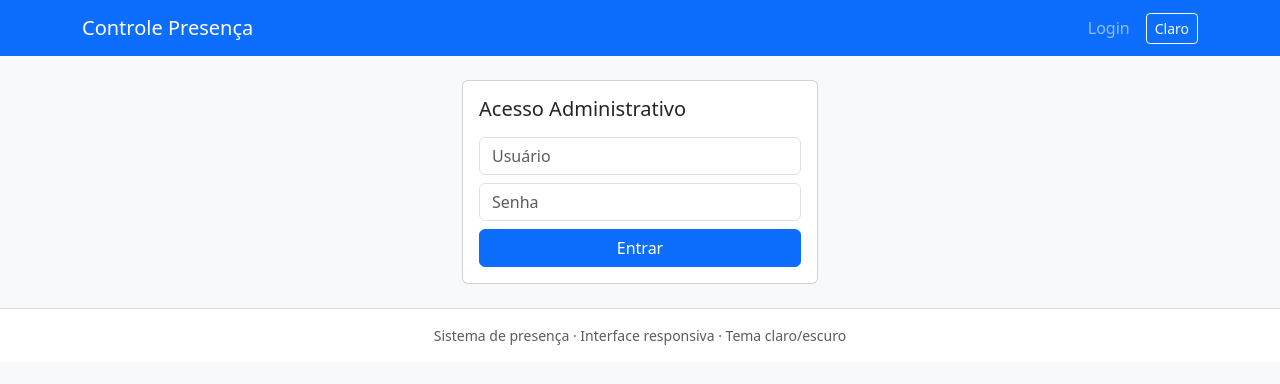
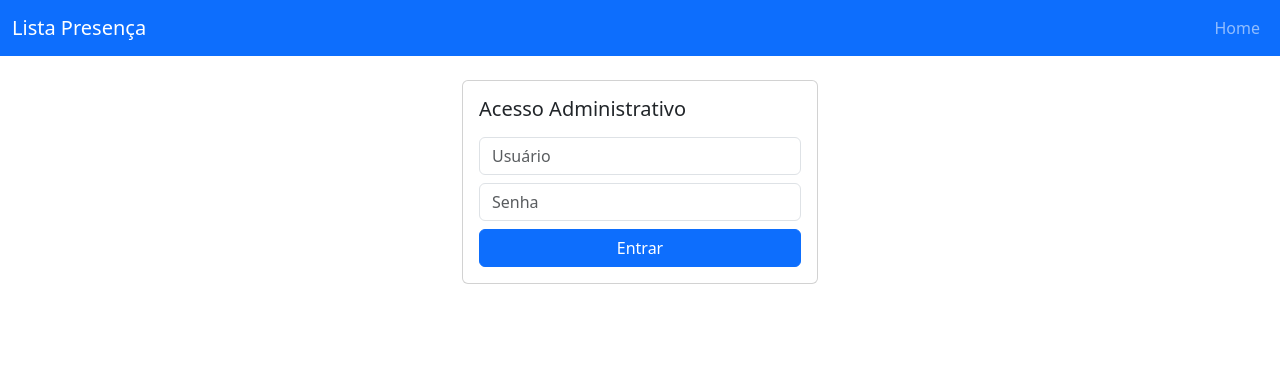
Before and after one commit to awerneck/lista_presenca, a Flask app: page /admin in a window 1280 px wide. Shown: the top 384 px of the page. Run offline with Flask 3, Linux system fonts and the light colour scheme.

Commit message:
Update base.html

```diff
--- a/templates/base.html
+++ b/templates/base.html
@@ -3,51 +3,27 @@
 <head>
   <meta charset="utf-8">
   <meta name="viewport" content="width=device-width,initial-scale=1">
-  <title>{% block title %}Presença{% endblock %}</title>
-
-  <!-- Bootstrap -->
+  <title>{% block title %}Lista Presença{% endblock %}</title>
   <link href="https://cdn.jsdelivr.net/npm/bootstrap@5.3.2/dist/css/bootstrap.min.css" rel="stylesheet">
-
-  <!-- App styles -->
-  <link rel="stylesheet" href="{{ url_for('static', filename='styles.css') }}">
-  <script defer src="{{ url_for('static', filename='theme-toggle.js') }}"></script>
-
-  <!-- Chart.js -->
   <script src="https://cdn.jsdelivr.net/npm/chart.js"></script>
+  <script src="https://cdn.jsdelivr.net/npm/qrcode"></script>
+  <link rel="stylesheet" href="/static/style.css">
 </head>
-<body class="bg-light" data-theme="light">
-<nav class="navbar navbar-expand-lg navbar-dark bg-primary" aria-label="Navegação principal">
-  <div class="container">
-    <a class="navbar-brand" href="/">Controle Presença</a>
-    <button class="navbar-toggler" type="button" data-bs-toggle="collapse" data-bs-target="#navMenu" aria-controls="navMenu" aria-expanded="false" aria-label="Alternar navegação">
-      <span class="navbar-toggler-icon"></span>
-    </button>
-    <div class="collapse navbar-collapse" id="navMenu">
-      <ul class="navbar-nav ms-auto align-items-center">
-        {% if session.usuario %}
-          <li class="nav-item"><a class="nav-link" href="/admin">Admin</a></li>
-          <li class="nav-item"><a class="nav-link" href="/logout">Sair</a></li>
-        {% else %}
-          <li class="nav-item"><a class="nav-link" href="/login">Login</a></li>
-        {% endif %}
-        <li class="nav-item ms-2">
-          <button id="themeToggle" class="btn btn-outline-light btn-sm" aria-pressed="false" aria-label="Alternar tema claro e escuro">Tema</button>
-        </li>
+<body>
+  <nav class="navbar navbar-expand-lg navbar-dark bg-primary">
+    <div class="container-fluid">
+      <a class="navbar-brand" href="/">Lista Presença</a>
+      <div class="collapse navbar-collapse">
+        <ul class="navbar-nav ms-auto">
+          <li class="nav-item"><a class="nav-link" href="/">Home</a></li>
         </ul>
       </div>
     </div>
   </nav>
-
-<main class="container my-4" id="main" role="main">
+  <main class="container py-4">
     {% block content %}{% endblock %}
   </main>
-
-<footer class="bg-white border-top mt-4 py-3">
-  <div class="container text-center small text-muted">
-    Sistema de presença · Interface responsiva · Tema claro/escuro
-  </div>
-</footer>
-
+  <script src="/static/script.js"></script>
   <script src="https://cdn.jsdelivr.net/npm/bootstrap@5.3.2/dist/js/bootstrap.bundle.min.js"></script>
 </body>
 </html>
```
Lines whose indentation alone changed are shown as unchanged.
